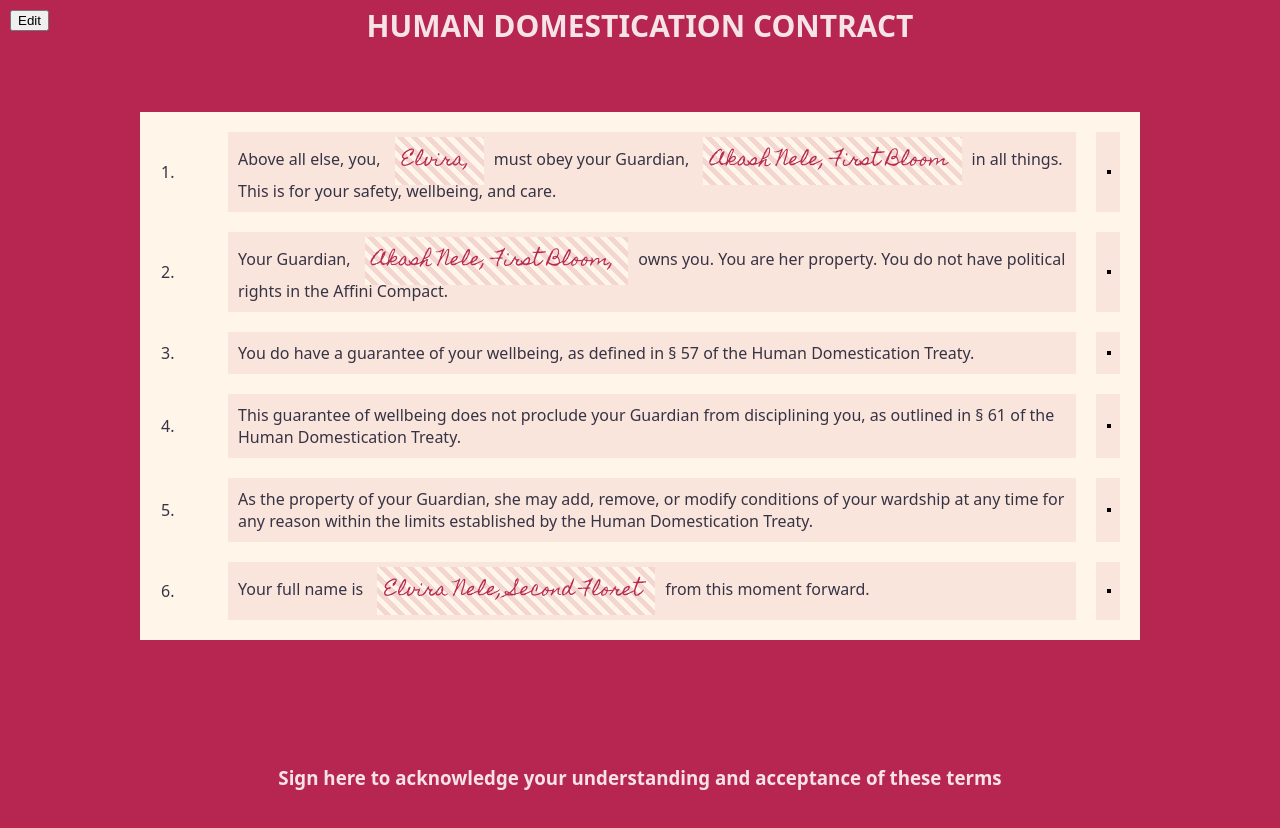
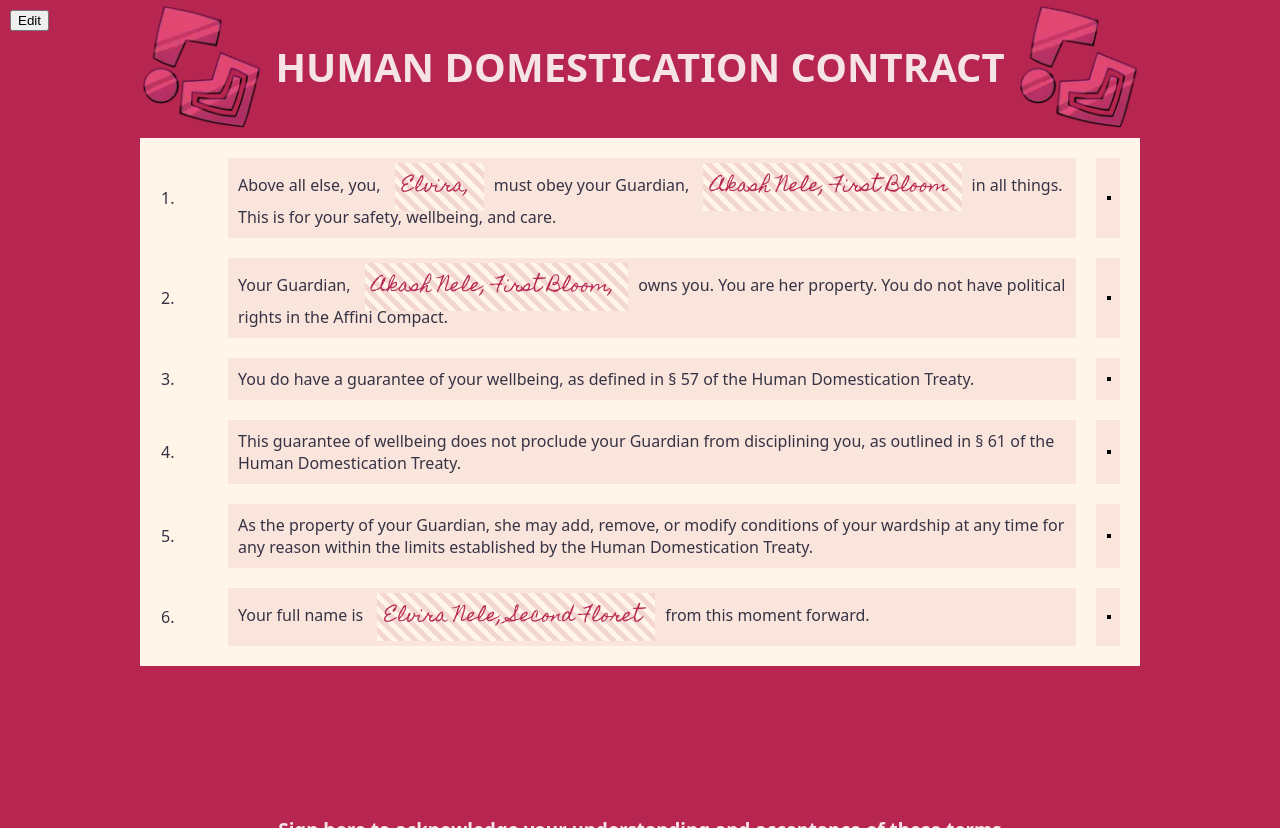
Before and after one commit to raineycat/hdg-maker, a React (Vite) app: page / in a window 1280 px wide. Before the commit the page ends 800 px from the top, so only its background shows below. Built offline with nearby package versions, Linux system fonts and the light colour scheme.

Commit message:
add the silly icon

```diff
--- a/index.html
+++ b/index.html
@@ -2,13 +2,17 @@
 <html lang="en">
   <head>
     <meta charset="UTF-8" />
-    <link rel="icon" type="image/svg+xml" href="/vite.svg" />
+    <link rel="icon" type="image/webp" href="/compact_icon.webp" />
     <meta name="viewport" content="width=device-width, initial-scale=1.0" />
-    <title>HDG Contract Maker</title>
+
+    <!-- Disable dark reader because it breaks the colours and makes it look stupid -->
+    <meta name="darkreader-lock">
 
     <link rel="preconnect" href="https://fonts.googleapis.com">
     <link rel="preconnect" href="https://fonts.gstatic.com" crossorigin>
     <link href="https://fonts.googleapis.com/css2?family=Homemade+Apple&display=swap" rel="stylesheet">
+
+    <title>HDG Contract Maker</title>
   </head>
   <body>
     <div id="root"></div>
--- a/src/Contract.css
+++ b/src/Contract.css
@@ -22,6 +22,8 @@
 
     background-color: #fff5e9;
     color: #363344;
+
+    margin: 10px 0;
 }
 
 .term-row > td {
@@ -85,3 +87,22 @@
     max-width: 20px;
     max-height: 20px;
 }
+
+.contract-header {
+    text-align: center;
+    grid-row: 1;
+
+    display: flex;
+    justify-content: space-between;
+    align-items: center;
+}
+
+.contract-title {
+    margin: 10px 5px;
+    font-size: 40px;
+}
+
+.compact-icon {
+    aspect-ratio: 1/1;
+    height: 100%;
+}
--- a/src/Contract.tsx
+++ b/src/Contract.tsx
@@ -25,8 +25,10 @@ export default function Contract(props: ComponentProps) {
 
     return <>
         <div className='grid-outer'>
-            <div style={{gridRow: 1, textAlign: "center"}}>
-                <h3 style={{margin: 0, fontSize: '30px'}}>HUMAN DOMESTICATION CONTRACT</h3>
+            <div className='contract-header'>
+                <img src="/compact_icon.webp" className='compact-icon' />
+                <h3 className='contract-title'>HUMAN DOMESTICATION CONTRACT</h3>
+                <img src="/compact_icon.webp" className='compact-icon' />
             </div>
 
             <div style={{gridRow: 2}}>
```
Also changed, not shown: public/compact_icon.webp (added).
